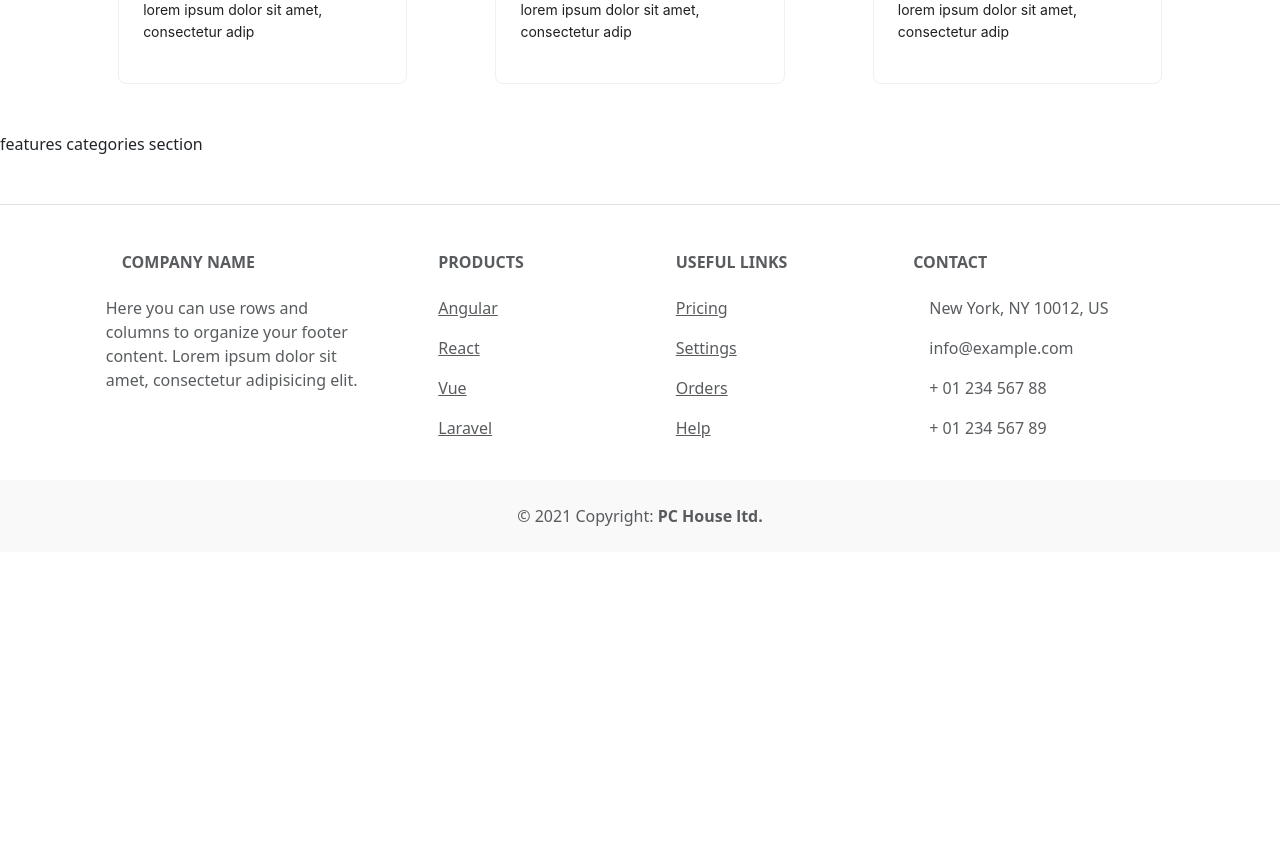
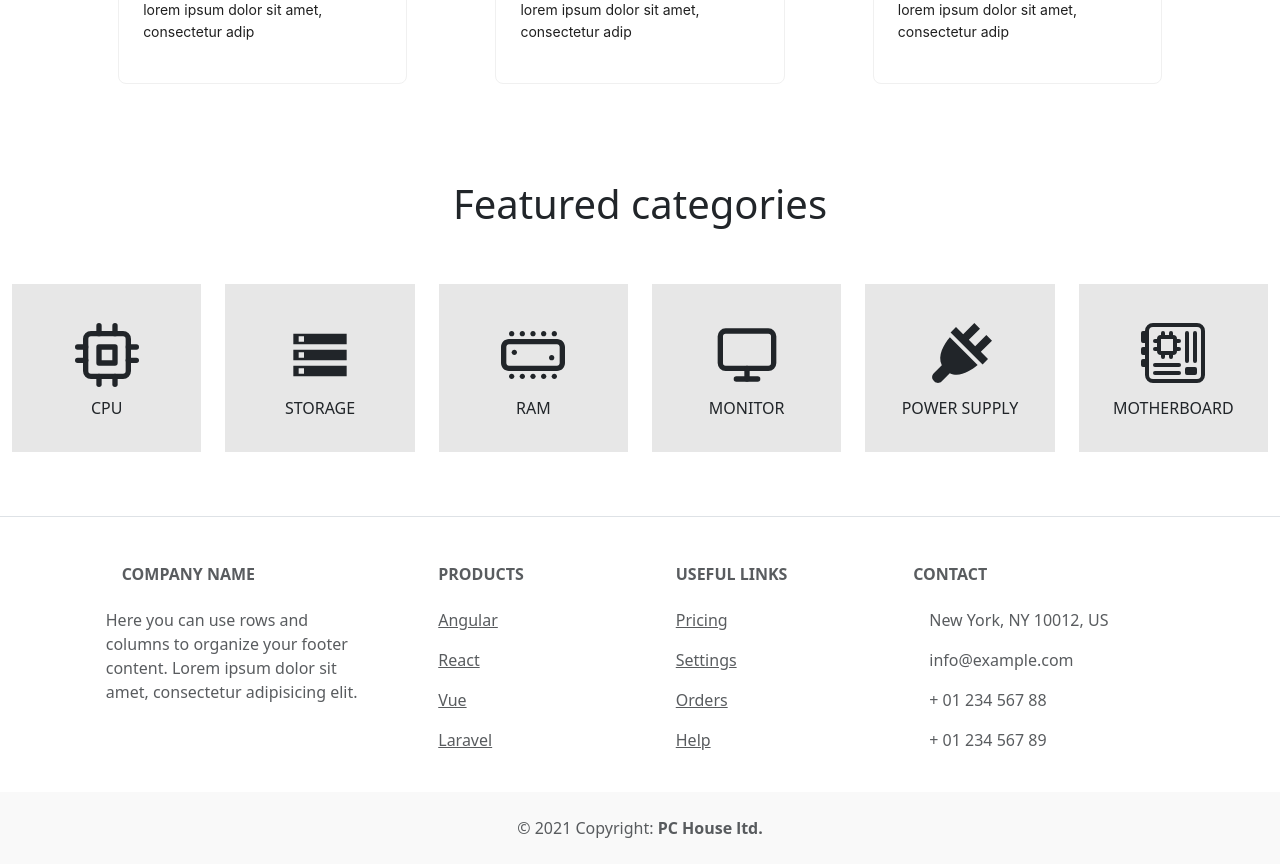
Before and after one commit to ataur39n-sharif/pc-builder, a Next.js app: page / in a window 1280 px wide. Shown: the part 1860-2724 px from the top of the page. Before the commit the page ends 2412 px from the top, so only its background shows below. Built offline with nearby package versions, Linux system fonts and the light colour scheme; no server answers.

Commit message:
featured category card added

```diff
--- a/package.json
+++ b/package.json
@@ -20,6 +20,7 @@
     "react": "18.2.0",
     "react-bootstrap": "^2.8.0",
     "react-dom": "18.2.0",
+    "react-icons": "^4.10.1",
     "react-redux": "^8.1.1",
     "typescript": "5.1.6"
   }
--- /dev/null
+++ b/src/components/Cards/FeatureCategoriesCard.tsx
@@ -0,0 +1,70 @@
+import {Col, Row} from "react-bootstrap";
+import {FiCpu} from "react-icons/fi";
+import {MdStorage} from "react-icons/md";
+import {CgSmartphoneRam} from "react-icons/cg";
+import {LuMonitor} from "react-icons/lu";
+import {ImPowerCord} from "react-icons/im";
+import {BsMotherboard} from "react-icons/bs";
+import {useRouter} from "next/router";
+
+export const FeatureCategoriesCard = () => {
+    const router = useRouter()
+    const list = [
+        {
+            name: "CPU",
+            icon: <FiCpu/>,
+            url: "/products/cpu",
+        },
+        {
+            name: "STORAGE",
+            icon: <MdStorage/>,
+            url: "/products/storage",
+        },
+        {
+            name: "RAM",
+            icon: <CgSmartphoneRam/>,
+            url: "/products/ram",
+        },
+        {
+            name: "MONITOR",
+            icon: <LuMonitor/>,
+            url: "/products/monitor",
+        },
+        {
+            name: "POWER SUPPLY",
+            icon: <ImPowerCord/>,
+            url: "/products/power_supply",
+        },
+        {
+            name: "MOTHERBOARD",
+            icon: <BsMotherboard/>,
+            url: "/products/motherboard",
+        }
+    ]
+
+    return (
+        <Row className={'text-center w-100 d-flex justify-content-center align-items-center'}>
+            {
+                list.map((category) => (
+                    <Col
+                        xs={12}
+                        sm={6}
+                        md={3}
+                        lg={2}
+                        className={'mb-3'}
+
+                    >
+                        <div
+                            style={{backgroundColor: "#e7e7e7", minHeight: "7rem"}}
+                            className={'p-3 custom-hoverOn-featured-category'}
+                            onClick={() => router.push(`${category.url}`)}
+                        >
+                            <span style={{fontSize: "4rem"}}>{category.icon}</span>
+                            <p>{category.name}</p>
+                        </div>
+                    </Col>
+                ))
+            }
+        </Row>
+    )
+}
--- a/src/pages/_app.tsx
+++ b/src/pages/_app.tsx
@@ -1,5 +1,6 @@
 import {store} from '@/Redux/store';
 import 'bootstrap/dist/css/bootstrap.min.css';
+import '../styles/custom.css'
 import type {AppProps} from 'next/app'
 import {Provider} from 'react-redux';
 import {NavbarComponent} from "@/components/Navbar";
--- a/src/pages/index.tsx
+++ b/src/pages/index.tsx
@@ -4,6 +4,7 @@ import {Col, Row} from "antd";
 import {ProductCard} from "@/components/Cards/ProductCard";
 import {TProduct} from "@/Redux/features/productsSlice";
 import CarouselComponent from "@/components/Carousel";
+import {FeatureCategoriesCard} from "@/components/Cards/FeatureCategoriesCard";
 
 const inter = Inter({subsets: ['latin']})
 
@@ -32,8 +33,12 @@ export default function Home({products}: { products: TProduct[] | undefined }) {
                         </Row>
                     </div>
                 </section>
-                <section>
-                    features categories section
+                <section className={'text-center'}>
+                    <h1 className={'p-5'}>Featured categories</h1>
+                    <div className={'d-flex justify-content-center align-items-center'}>
+                        <FeatureCategoriesCard/>
+                    </div>
+
                 </section>
             </main>
         </>
--- /dev/null
+++ b/src/styles/custom.css
@@ -0,0 +1,7 @@
+.custom-hoverOn-featured-category:hover {
+    color: cadetblue;
+    cursor: pointer;
+    transform: scale(1.1);
+    transition: all 1s;
+    box-shadow: 0 .5rem 4rem rgba(0, 0, 0, .5);
+}
--- a/src/styles/globals.css
+++ b/src/styles/globals.css
@@ -91,8 +91,7 @@ body {
             to bottom,
             transparent,
             rgb(var(--background-end-rgb))
-    )
-    rgb(var(--background-start-rgb));
+    ) rgb(var(--background-start-rgb));
 }
 
 a {
@@ -100,6 +99,7 @@ a {
     text-decoration: none;
 }
 
+
 @media (prefers-color-scheme: dark) {
     html {
         color-scheme: dark;
```
Lines whose indentation alone changed are shown as unchanged.
